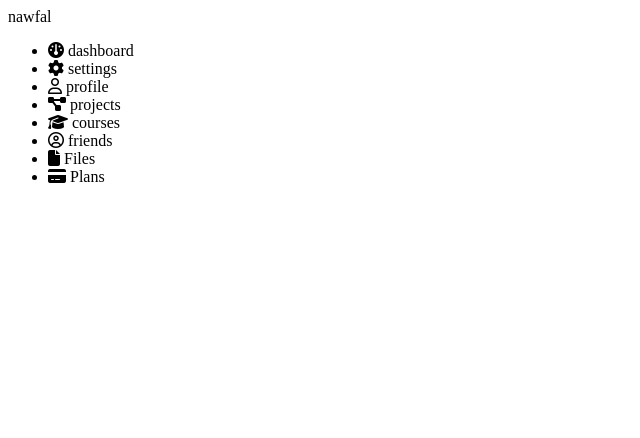
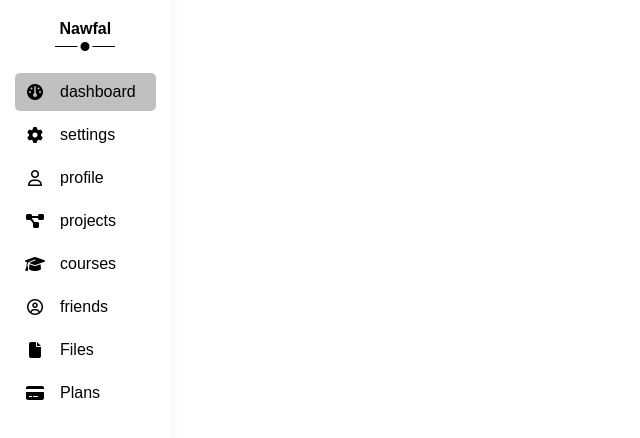
Before and after one commit to Nawfal-Ben/Dashboard, a plain HTML site: page index.html in a window 1280 px wide. Shown: the whole page, without its empty margins (0-640 px from the left). Drawn offline with Linux system fonts and the light colour scheme.

Commit message:
create the navigation bar

```diff
--- /dev/null
+++ b/css/general-styles.css
@@ -0,0 +1,107 @@
+*,
+*::before,
+*::after {
+    box-sizing: border-box;
+    margin: 0;
+    padding: 0;
+}
+
+body {
+    font-family: Arial, Helvetica, sans-serif;
+    height: 100vh;
+}
+
+ul {
+    list-style-type: none;
+}
+
+a {
+    text-decoration: none;
+    color: #000;
+    display: block;
+}
+
+/* Start Style the aside bar */
+nav {
+    width: fit-content;
+    max-width: 200px;
+    height: 100%;
+    background-color: #fff;
+    box-shadow: 0px 0px 10px 2px #f6f6f6;
+}
+
+.logo {
+    padding: 20px;
+    text-align: center;
+    text-transform: capitalize;
+    font-weight: bold;
+    position: relative;
+    cursor: pointer;
+}
+
+.logo::before {
+    content: "";
+    position: absolute;
+    width: 60px;
+    height: 1px;
+    background-color: #000;
+    top: 80%;
+    left: 50%;
+    transform: translateX(-50%);
+}
+
+.logo::after {
+    content: "";
+    position: absolute;
+    width: 15px;
+    height: 15px;
+    border: 3px solid #fff;
+    border-radius: 50%;
+    background-color: #000;
+    top: calc(80% - 7px);
+    left: 50%;
+    transform: translateX(-50%);
+}
+
+.nav-bar {
+    padding: 15px;
+    display: flex;
+    flex-direction: column;
+    gap: 5px;
+}
+
+.nav-bar a {
+    display: flex;
+    gap: 5px;
+    padding: 10px;
+    border-radius: 5px;
+    cursor: pointer;
+    transition: 0.5s;
+}
+
+.nav-bar li.active a,
+.nav-bar li a:hover {
+    background-color: #c0c0c0;
+}
+
+.nav-bar li a i {
+    width: 15px;
+    display: flex;
+    justify-content: center;
+    align-items: center;
+    padding: 0 10px;
+}
+
+.nav-bar li a span {
+    padding: 0 10px;
+}
+
+@media (max-width: 576px) {
+    .nav-bar li a span {
+        display: none;
+    }
+    .nav-bar li a {
+        justify-content: center;
+    }
+}
+/* End navbar styling */
--- a/index.html
+++ b/index.html
@@ -1,55 +1,79 @@
 <!DOCTYPE html>
 <html lang="en">
     <head>
-    <meta charset="UTF-8">
-    <meta http-equiv="X-UA-Compatible" content="IE=edge">
-    <meta name="viewport" content="width=device-width, initial-scale=1.0">
+        <meta charset="UTF-8" />
+        <meta http-equiv="X-UA-Compatible" content="IE=edge" />
+        <meta name="viewport" content="width=device-width, initial-scale=1.0" />
         <title>Dashboard</title>
 
         <!-- Link CSS files -->
-    <link rel="stylesheet" href="style.css">
+        <link rel="stylesheet" href="css/general-styles.css" />
 
         <!-- Font awesome library -->
-    <link rel="stylesheet" href="https://cdnjs.cloudflare.com/ajax/libs/font-awesome/6.3.0/css/all.min.css" integrity="sha512-SzlrxWUlpfuzQ+pcUCosxcglQRNAq/DZjVsC0lE40xsADsfeQoEypE+enwcOiGjk/bSuGGKHEyjSoQ1zVisanQ==" crossorigin="anonymous" referrerpolicy="no-referrer" />
+        <link
+            rel="stylesheet"
+            href="https://cdnjs.cloudflare.com/ajax/libs/font-awesome/6.3.0/css/all.min.css"
+            integrity="sha512-SzlrxWUlpfuzQ+pcUCosxcglQRNAq/DZjVsC0lE40xsADsfeQoEypE+enwcOiGjk/bSuGGKHEyjSoQ1zVisanQ=="
+            crossorigin="anonymous"
+            referrerpolicy="no-referrer"
+        />
     </head>
     <body>
-    <aside>
-        <span class="logo">nawfal</span>
-        <ul>
-            <li>
+        <!-- Start Side bar -->
+        <nav>
+            <a class="logo" href="#">nawfal</a>
+            <ul class="nav-bar">
+                <li class="active">
+                    <a href="#">
                         <i class="fa-solid fa-gauge"></i>
                         <span>dashboard</span>
+                    </a>
                 </li>
                 <li>
+                    <a href="#">
                         <i class="fa-solid fa-gear"></i>
                         <span>settings</span>
+                    </a>
                 </li>
                 <li>
+                    <a href="#">
                         <i class="fa-regular fa-user"></i>
                         <span>profile</span>
+                    </a>
                 </li>
                 <li>
+                    <a href="#">
                         <i class="fa-solid fa-diagram-project"></i>
                         <span>projects</span>
+                    </a>
                 </li>
                 <li>
+                    <a href="#">
                         <i class="fa-solid fa-graduation-cap"></i>
                         <span>courses</span>
+                    </a>
                 </li>
                 <li>
+                    <a href="#">
                         <i class="fa-regular fa-circle-user"></i>
                         <span>friends</span>
+                    </a>
                 </li>
                 <li>
+                    <a href="#">
                         <i class="fa-solid fa-file"></i>
                         <span>Files</span>
+                    </a>
                 </li>
                 <li>
+                    <a href="#">
                         <i class="fa-solid fa-credit-card"></i>
                         <span>Plans</span>
+                    </a>
                 </li>
             </ul>
-    </aside>
+        </nav>
+        <!-- End Sidebar -->
         <script src="script.js"></script>
     </body>
 </html>
```
Also changed, not shown: style.css (deleted). Lines whose indentation alone changed are shown as unchanged.
